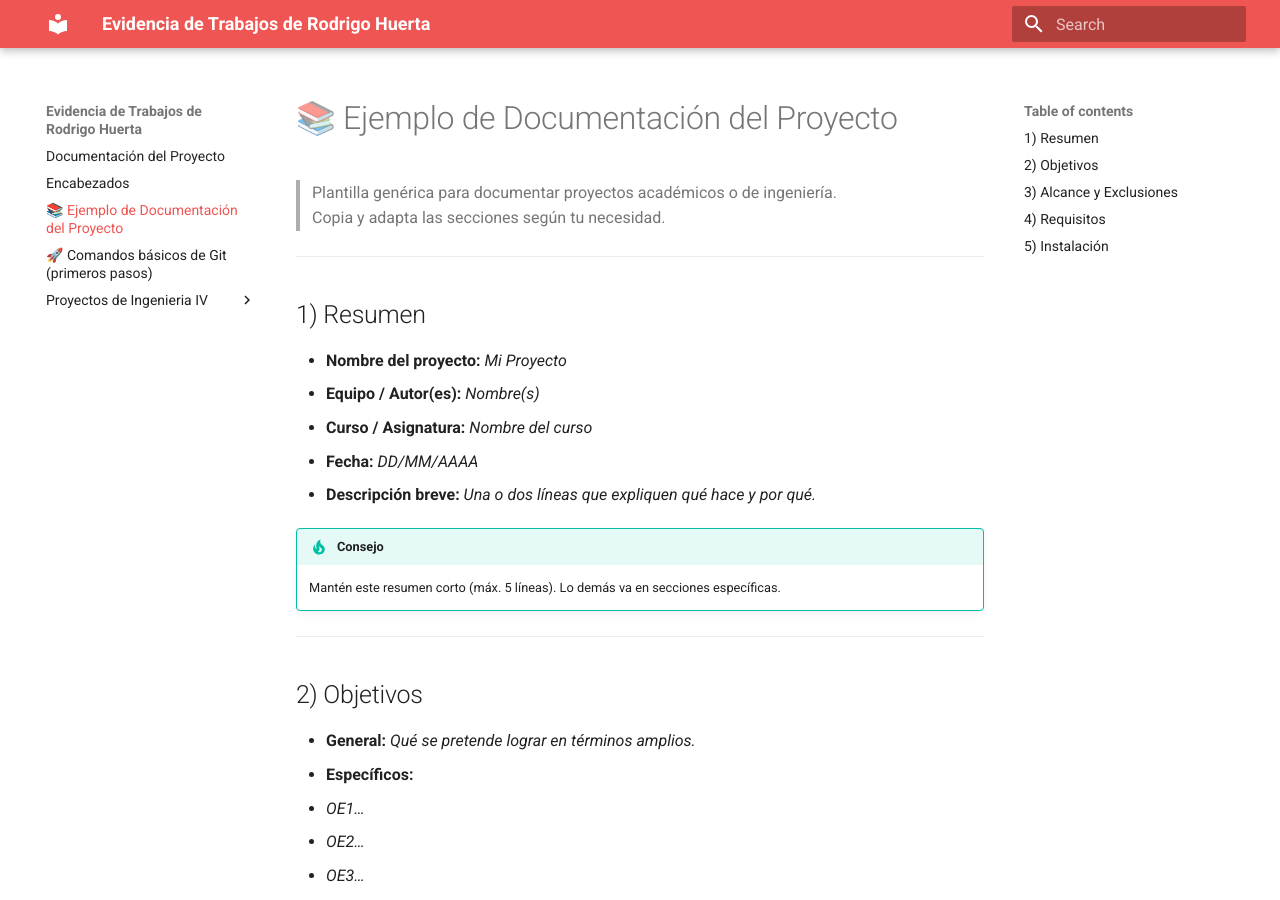
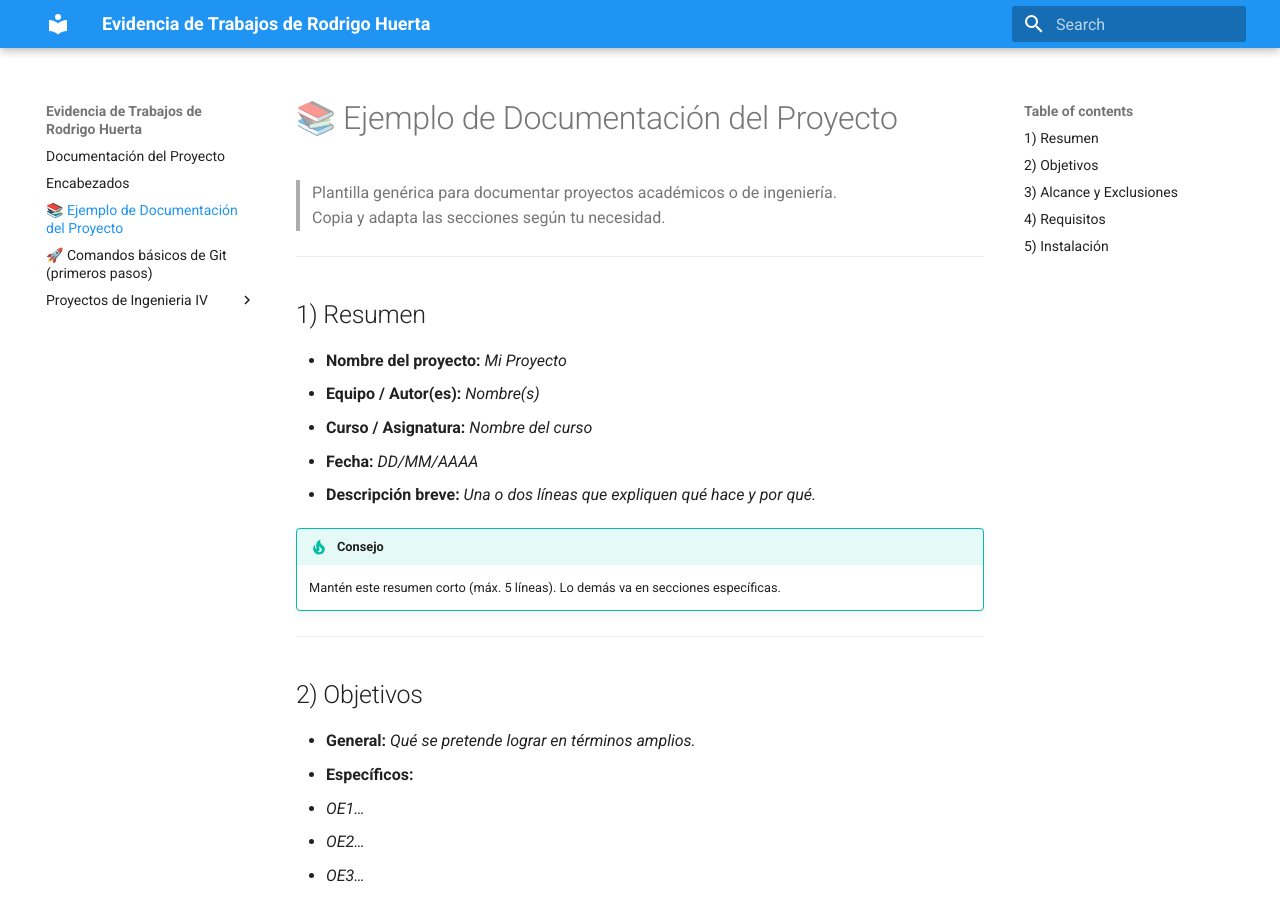
Before and after one commit to RodrigoH2929/portafolio_evidencias, an MkDocs documentation site: the page built from docs/ejemplo.md, in a window 1280 px wide and 900 px high. Built offline with MkDocs 1.6.1 and Material for MkDocs 9.7.7, drawn with Linux system fonts in a browser that asks for light colours.

Commit message:
HIce cambios en el mkdocs.yml

```diff
--- a/mkdocs.yml
+++ b/mkdocs.yml
@@ -29,7 +29,8 @@ theme:
   highlightjs: true
   palette:
       - scheme: default
-        primary: red
+        primary: blue
+        accent: orange
 
   features:
     - content.code.copy
```
